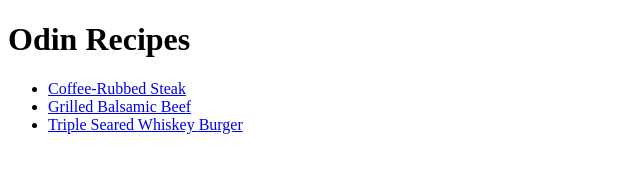
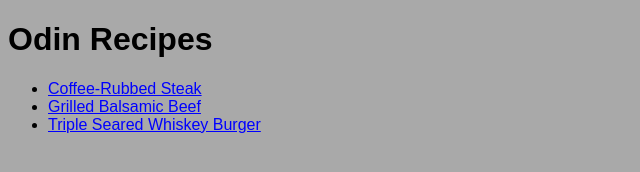
Before and after one commit to josevernando/odin-recipes, a plain HTML site: page index.html in a window 1280 px wide. Shown: the whole page, without its empty margins (0-640 px from the left). Drawn offline with Linux system fonts and the light colour scheme.

Commit message:
Add style.css
style.css are added to give the webpage a better look.
This commit adds colour and font for the webpage.

```diff
--- a/index.html
+++ b/index.html
@@ -1,6 +1,7 @@
 <!DOCTYPE html>
 <html lang="en">
 <head>
+    <link rel="stylesheet" href="style.css">
     <meta charset="UTF-8">
     <meta name="viewport" content="width=device-width, initial-scale=1.0">
     <title>Document</title>
--- /dev/null
+++ b/style.css
@@ -0,0 +1,9 @@
+body {
+    color:black;
+    background-color: darkgray;
+    font-family: Arial, Helvetica, sans-serif;
+}
+
+a {
+    color: blue;
+}
```
Also changed, not shown: recipes/coffee-rubbed-steak.html (+1 -0 lines), recipes/grilled-balsamic-beef.html (+1 -0 lines), recipes/triple-seared-whiskey-burger.html (+1 -0 lines).
